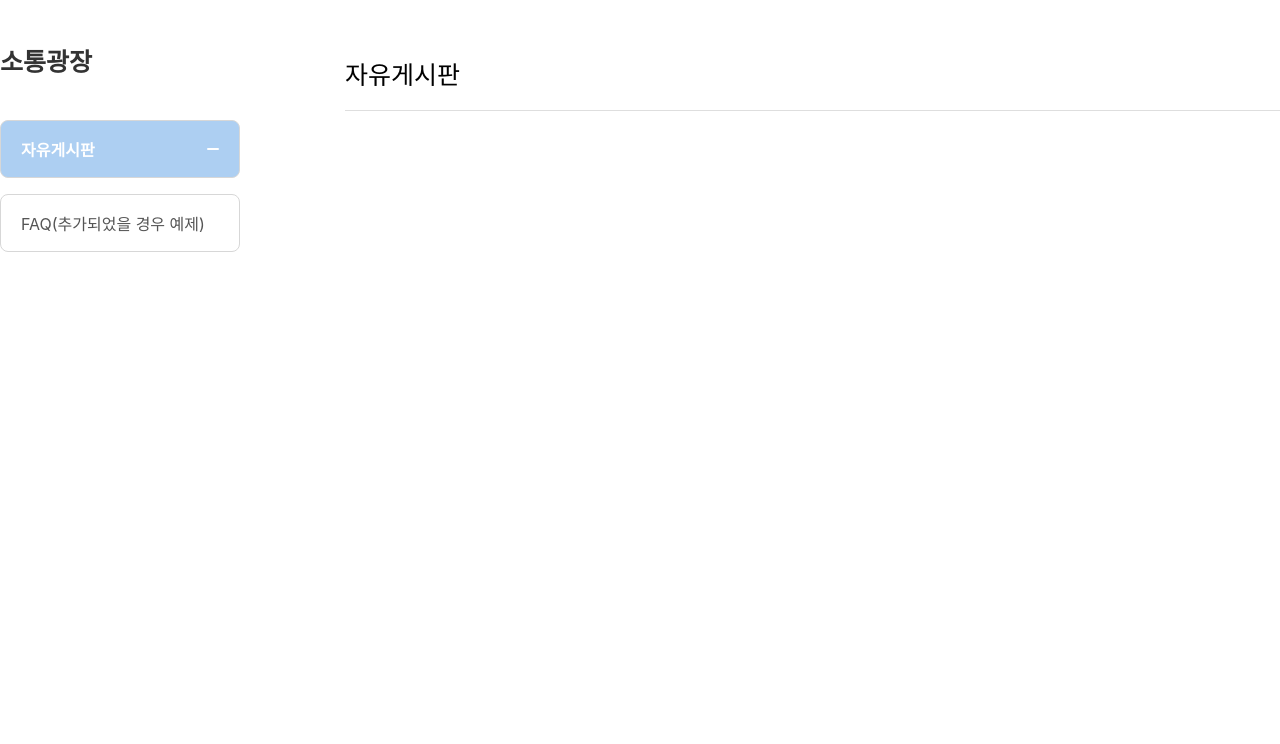
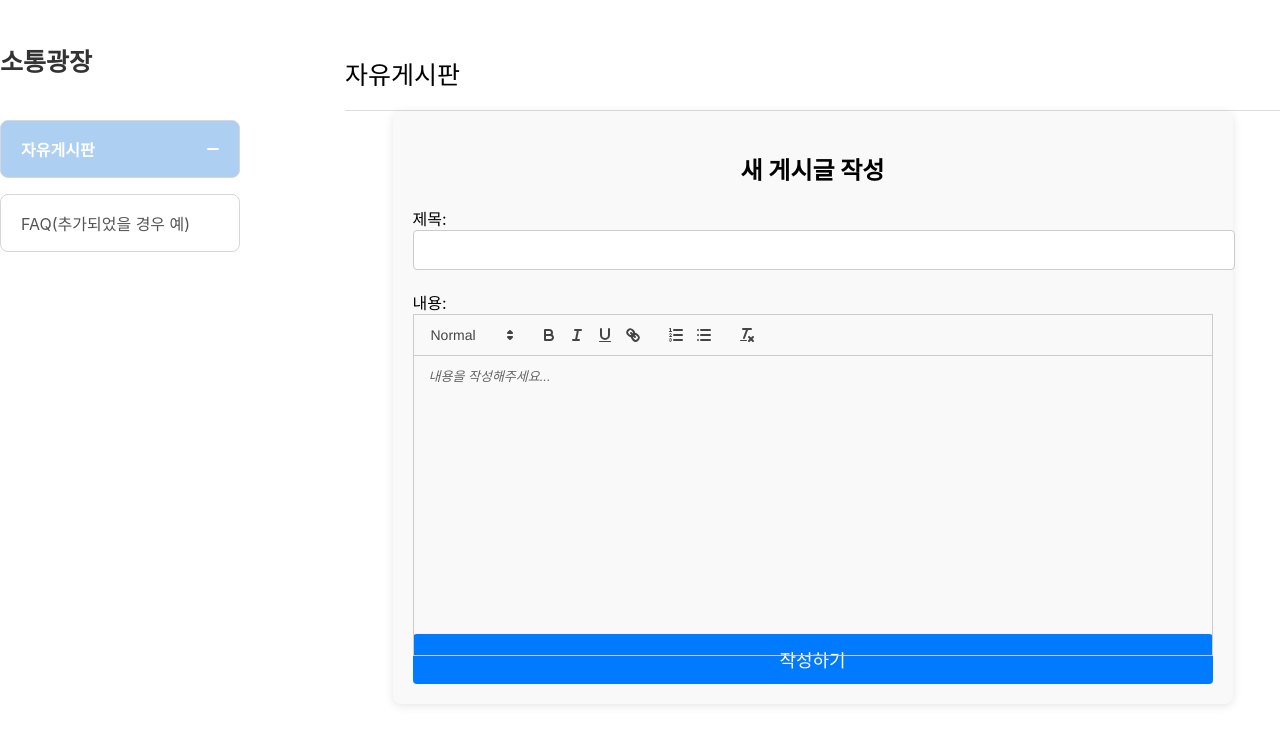
Before and after one commit to 2th-project/2th-project-FE, a React (Create React App) app: page /create-board in a window 1280 px wide. Shown: the top 744 px of the page. Built offline with nearby package versions, Linux system fonts and the light colour scheme.

Commit message:
feat: CreateBoard 컴포넌트 생성

```diff
--- a/package.json
+++ b/package.json
@@ -8,6 +8,7 @@
     "@testing-library/user-event": "^13.5.0",
     "react": "^18.3.1",
     "react-dom": "^18.3.1",
+    "react-quill": "^2.0.0",
     "react-router-dom": "^6.26.1",
     "react-scripts": "5.0.1",
     "web-vitals": "^2.1.4"
--- a/src/pages/community/Board.js
+++ b/src/pages/community/Board.js
@@ -1,18 +1,18 @@
 import { Routes, Route, Navigate } from "react-router-dom";
 import FreeBoard from "./FreeBoard";
 import FAQ from "./FAQ";
+import CreateBoard from "./CreateBoard";
 import styles from "./Board.module.css";
 
 function Board({ activeItem }) {
   return (
     <div className={styles.board}>
-      <div className={styles.title}>{activeItem}</div>{" "}
-      {/* 선택된 항목 이름을 표시 */}
+      <div className={styles.title}>{activeItem}</div>
       <Routes>
-        <Route path="/" element={<Navigate to="free-board" />} />{" "}
-        {/* 기본 경로로 리디렉션 */}
+        <Route path="/" element={<Navigate to="free-board" />} />
         <Route path="free-board" element={<FreeBoard />} />
         <Route path="faq" element={<FAQ />} />
+        <Route path="create-board" element={<CreateBoard />} />
       </Routes>
     </div>
   );
--- a/src/pages/community/Community.js
+++ b/src/pages/community/Community.js
@@ -9,15 +9,15 @@ function Community() {
   const navigate = useNavigate();
   const [activeItem, setActiveItem] = useState(() => {
     // 초기 활성 항목을 URL 경로에 따라 설정
-    if (location.pathname.includes("faq")) return "FAQ(추가되었을 경우 예제)";
+    if (location.pathname.includes("faq")) return "FAQ(추가되었을 경우 예)";
     return "자유게시판";
   });
 
   const sidebarItems = [
     { name: "자유게시판", active: activeItem === "자유게시판" },
     {
-      name: "FAQ(추가되었을 경우 예제)",
-      active: activeItem === "FAQ(추가되었을 경우 예제)",
+      name: "FAQ(추가되었을 경우 예)",
+      active: activeItem === "FAQ(추가되었을 경우 예)",
     },
   ];
 
--- /dev/null
+++ b/src/pages/community/CreateBoard.js
@@ -0,0 +1,56 @@
+import { useState } from "react";
+import ReactQuill from "react-quill";
+import "react-quill/dist/quill.snow.css"; // react-quill의 기본 스타일
+import styles from "./CreateBoard.module.css";
+
+function CreateBoard() {
+  const [title, setTitle] = useState("");
+  const [content, setContent] = useState("");
+
+  const handleTitleChange = (e) => {
+    setTitle(e.target.value);
+  };
+
+  const handleContentChange = (value) => {
+    setContent(value);
+  };
+
+  const handleSubmit = (e) => {
+    e.preventDefault();
+    // 게시글 제출 로직 추가
+    console.log("Title:", title);
+    console.log("Content:", content);
+  };
+
+  return (
+    <div className={styles.createBoard}>
+      <h2>새 게시글 작성</h2>
+      <form onSubmit={handleSubmit}>
+        <div className={styles.formGroup}>
+          <label>제목:</label>
+          <input
+            type="text"
+            value={title}
+            onChange={handleTitleChange}
+            className={styles.titleInput}
+          />
+        </div>
+        <div className={styles.formGroup}>
+          <label>내용:</label>
+          <ReactQuill
+            value={content}
+            onChange={handleContentChange}
+            className={styles.quill}
+            theme="snow"
+            placeholder="내용을 작성해주세요..."
+          />
+        </div>
+        <button type="submit" className={styles.submitButton}>
+          작성하기
+        </button>
+      </form>
+    </div>
+  );
+}
+
+export default CreateBoard;
--- /dev/null
+++ b/src/pages/community/CreateBoard.module.css
@@ -0,0 +1,46 @@
+.createBoard {
+  max-width: 800px;
+  margin: 0 auto;
+  padding: 20px;
+  background-color: #f9f9f9;
+  border-radius: 8px;
+  box-shadow: 0 2px 10px rgba(0, 0, 0, 0.1);
+}
+
+h2 {
+  text-align: center;
+  margin-bottom: 20px;
+}
+
+.formGroup {
+  margin-bottom: 20px;
+}
+
+.titleInput {
+  width: 100%;
+  padding: 10px;
+  font-size: 16px;
+  border: 1px solid #ccc;
+  border-radius: 4px;
+}
+
+.quill {
+  height: 300px;
+  margin-bottom: 20px;
+}
+
+.submitButton {
+  display: block;
+  width: 100%;
+  padding: 12px;
+  font-size: 18px;
+  color: white;
+  background-color: #007bff;
+  border: none;
+  border-radius: 4px;
+  cursor: pointer;
+}
+
+.submitButton:hover {
+  background-color: #0056b3;
+}
--- a/src/pages/community/FreeBoard.js
+++ b/src/pages/community/FreeBoard.js
@@ -1,3 +1,4 @@
+import { useNavigate } from "react-router-dom";
 import styles from "./FreeBoard.module.css";
 
 const dummyData = Array(10).fill({
@@ -9,6 +10,12 @@ const dummyData = Array(10).fill({
 });
 
 function FreeBoard() {
+  const navigate = useNavigate();
+
+  const handleWriteClick = () => {
+    navigate("/create-board");
+  };
+
   return (
     <div>
       <div className={styles.search}>
@@ -47,7 +54,9 @@ function FreeBoard() {
           ))}
         </div>
       </div>
-      <button className={styles.writeBtn}>글쓰기</button>
+      <button className={styles.writeBtn} onClick={handleWriteClick}>
+        글쓰기
+      </button>
       <div className={styles.pagination}>
         <button>&lt;</button>
         <button className={styles.active}>1</button>
```
Also changed, not shown: 1 other file (tests, documents, lock files or other folders).
